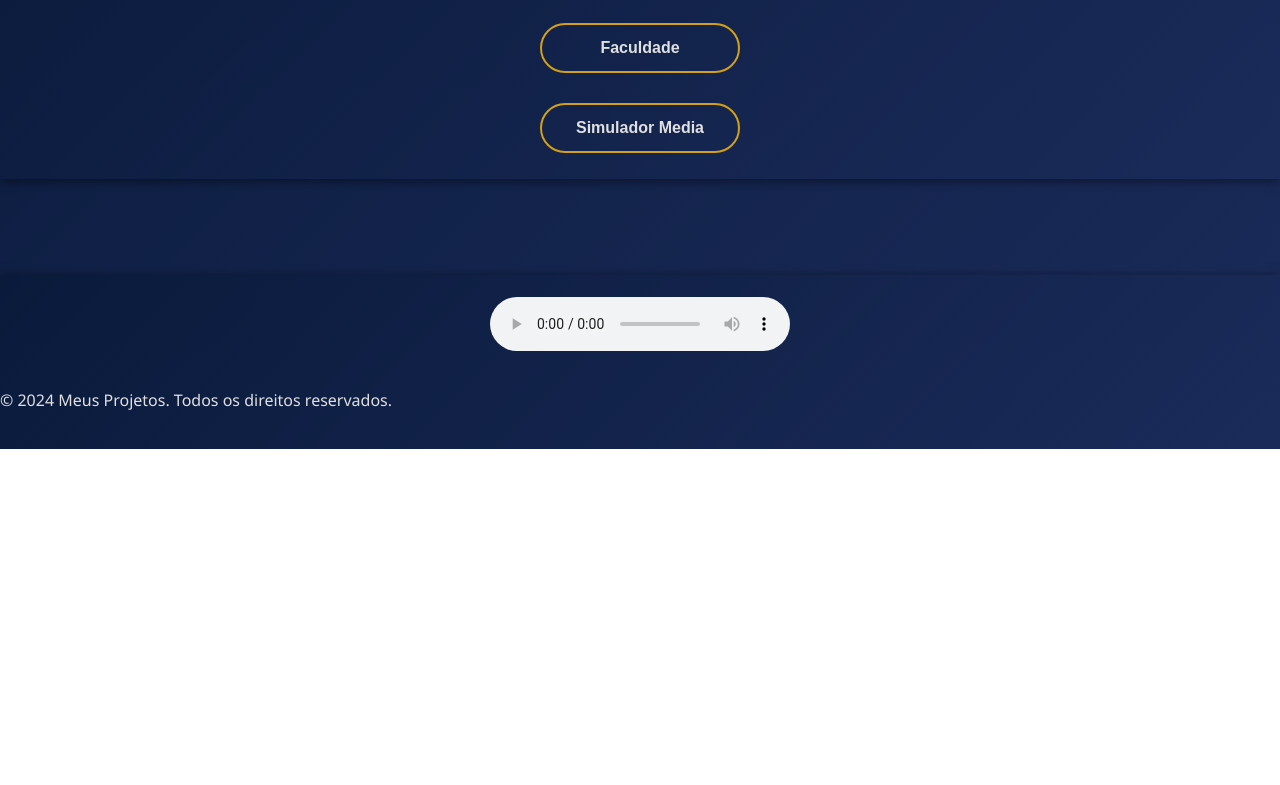
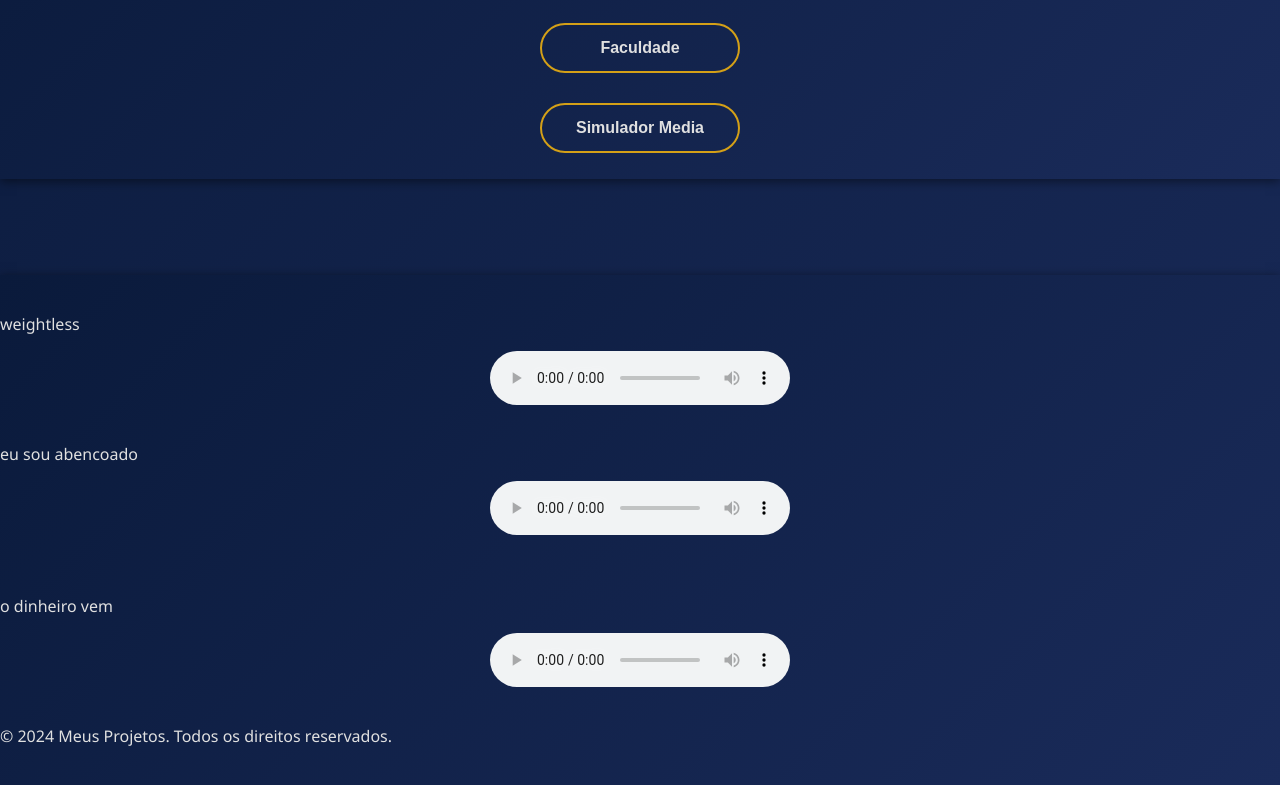
Before and after one commit to EdvaldoNext/edvaldonext.github.io, a plain HTML site: page estudos.html in a window 1280 px wide. Shown: the part 415-1200 px from the top of the page. Before the commit the page ends 864 px from the top, so only its background shows below. Drawn offline with Linux system fonts and the light colour scheme.

Commit message:
Update estudos.html

```diff
--- a/estudos.html
+++ b/estudos.html
@@ -1001,8 +1001,15 @@
         -->
         <br>
 
-
+        <p>weightless</p>
         <audio src="weightless.mp3" controls loop></audio>
+        <br>
+        <p>eu sou abencoado</p>
+        <audio src="eu sou abencoado.mp3" controls loop></audio>
+        <br>
+        <br>
+        <p>o dinheiro vem</p>
+        <audio src="o dinheiro vem.mp3" controls loop></audio>
         <br>
         <p>© 2024 Meus Projetos. Todos os direitos reservados.</p>
         <br>
```
